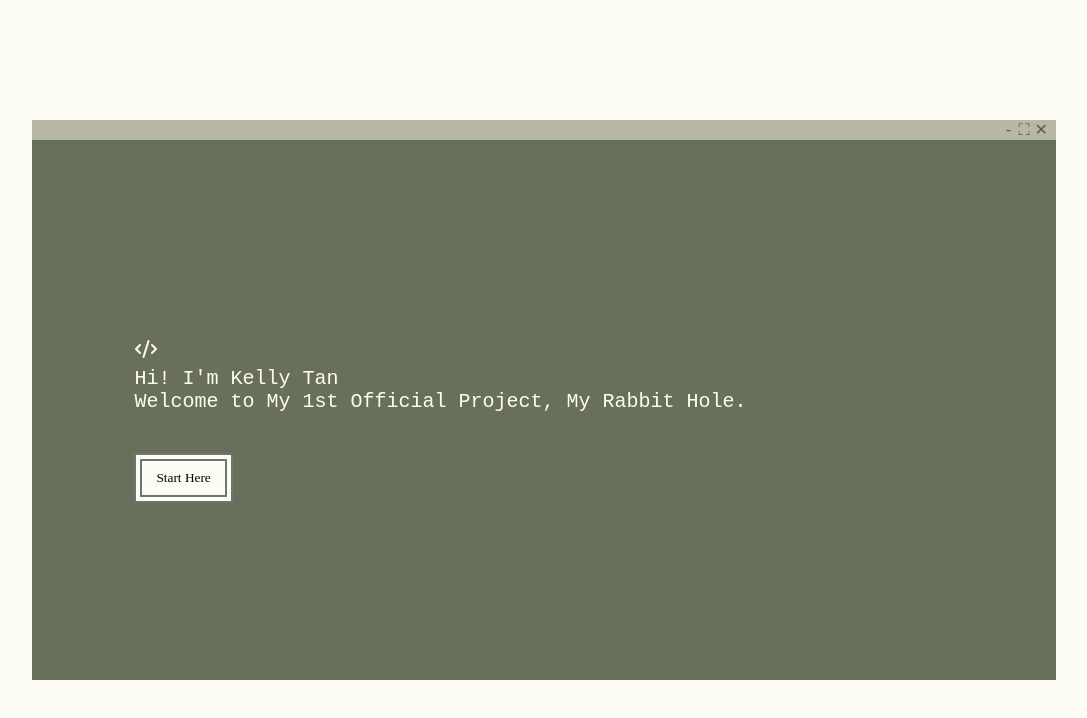
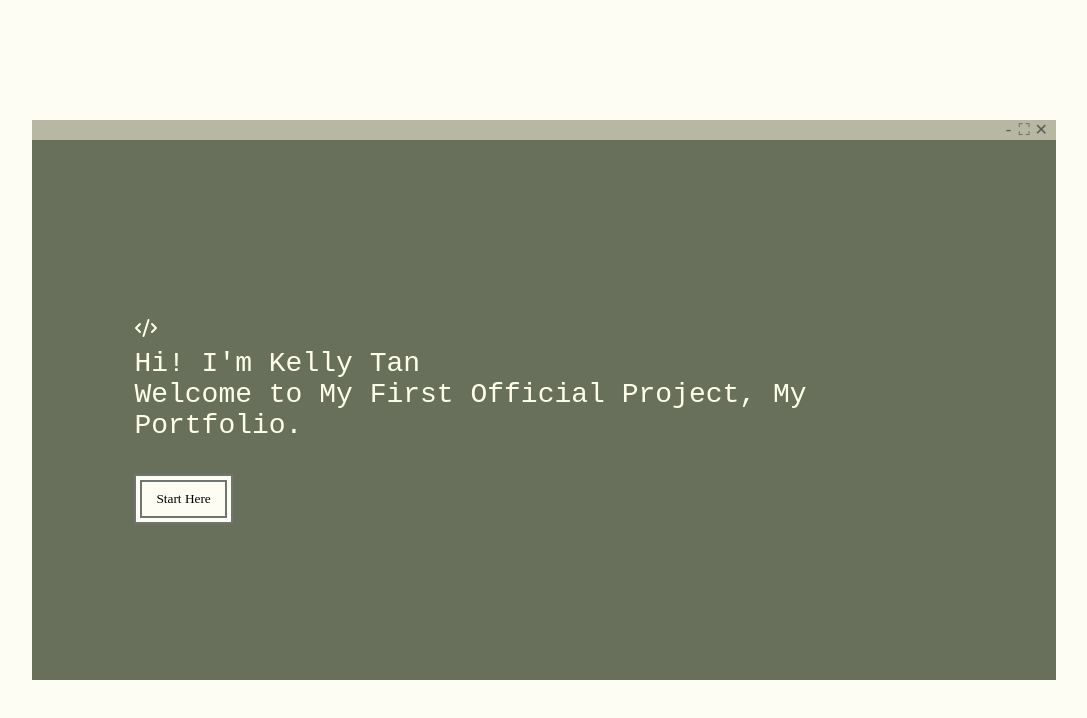
Before and after one commit to kellytan5/myrabbithole, a Vue app: page / in a window 1280 px wide. Shown: the top 718 px of the page, without its empty margins (96-1183 px from the left). Built offline with nearby package versions, Linux system fonts and the light colour scheme; no server answers; a web font is replaced by a local one.

Commit message:
Mini Menu fixated and Welcome Font change

```diff
--- a/src/styles/menu_index.scss
+++ b/src/styles/menu_index.scss
@@ -18,7 +18,7 @@
 }
 
 .menu-btn {
-  position: absolute;
+  position: fixed;
   top: 0;
   right: 0;
   width: 2em;
--- a/src/styles/project_index.scss
+++ b/src/styles/project_index.scss
@@ -24,7 +24,7 @@
 .project-links {
   display: flex;
   flex-direction: row;
-  align-items: center;
+  align-items: flex-start;
   justify-content: space-between;
   width: 55%;
   margin-top: 1%;
--- a/src/styles/text_index.scss
+++ b/src/styles/text_index.scss
@@ -35,7 +35,7 @@ label {
 }
 
 .header-3 {
-  font-size: 30px;
+  font-size: 35px;
   padding-top: 1%;
   padding-bottom: 1%;
   font-weight: bold;
@@ -47,7 +47,7 @@ label {
 }
 
 .text {
-  font-size: 20px;
+  font-size: 22px;
   margin-bottom: 1%;
 }
 
--- a/src/styles/welcome_index.scss
+++ b/src/styles/welcome_index.scss
@@ -5,6 +5,7 @@
 
 .opening-msg {
   color: #FFFFE9;
+  font-size: 28px;
 }
 
 .retro-button {
--- a/src/views/profile.vue
+++ b/src/views/profile.vue
@@ -3,7 +3,7 @@
     <div id="aboutme" class="text-paragraph">
       <p class="text">Hey, My name is </p>
       <p class="header-1 name">Kelly Tan</p>
-      <p class="header-2">Welcome to my Portfolio</p>
+      <p class="header-3">Welcome to my Portfolio</p>
       <div class="text profile-text-container">
         <p>I am a passionate Computer Science graduate based in Markham, Ontario, with a keen interest in software engineering,
           artificial intelligence, and UX/UI design. I thrive on solving complex problems and creating intuitive, visually appealing
--- a/src/views/projects.vue
+++ b/src/views/projects.vue
@@ -16,10 +16,10 @@
       </div> <!-- conclusion closing div -->
       <div id="links" class="project-links">
         <div id="github" class="github-icon">
-          <a :href="item.github" target="_blank" rel="noopener noreferrer"><Github class="project-icons"/>Github</a>
+          <a :href="item.github" target="_blank" rel="noopener noreferrer"><Github class="project-icons"/> Github</a>
         </div>
         <div id="figma" v-if="item.figma != ''">
-          <a :href="item.figma" target="_blank" rel="noopener noreferrer"><Figma class="project-icons"/>Figma</a>
+          <a :href="item.figma" target="_blank" rel="noopener noreferrer"><Figma class="project-icons"/> Figma</a>
         </div>
         <div id="position">
           <User class="project-icons" />
--- a/src/views/welcome.vue
+++ b/src/views/welcome.vue
@@ -9,10 +9,10 @@
         </div>
       </div>
       <div class="window-content">
-        <div class="opening-msg text-paragraph text">
+        <div class="opening-msg text-paragraph">
           <CodeXml></CodeXml>
           <p>Hi! I'm Kelly Tan</p>
-          <p>Welcome to My 1st Official Project, My Rabbit Hole.</p>
+          <p>Welcome to My First Official Project, My Portfolio.</p>
         </div> <!-- opening_msg closing div -->
         <Button class="start-btn" v-if="!isLoading" action_msg="Start Here" @click="startLoading"></Button> <!-- use Button component -->
         <div id="loading_bar" v-else class="retro-loading-bar">
```
